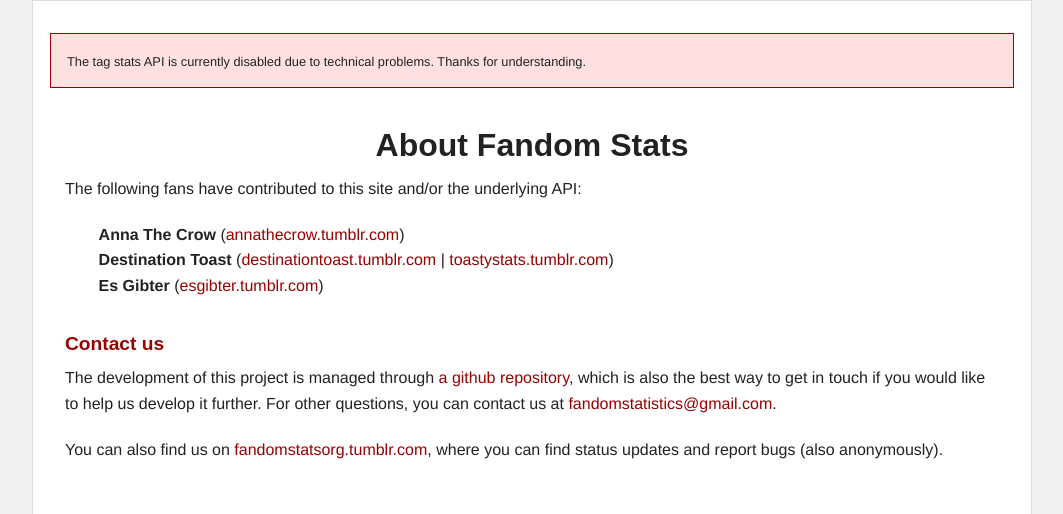
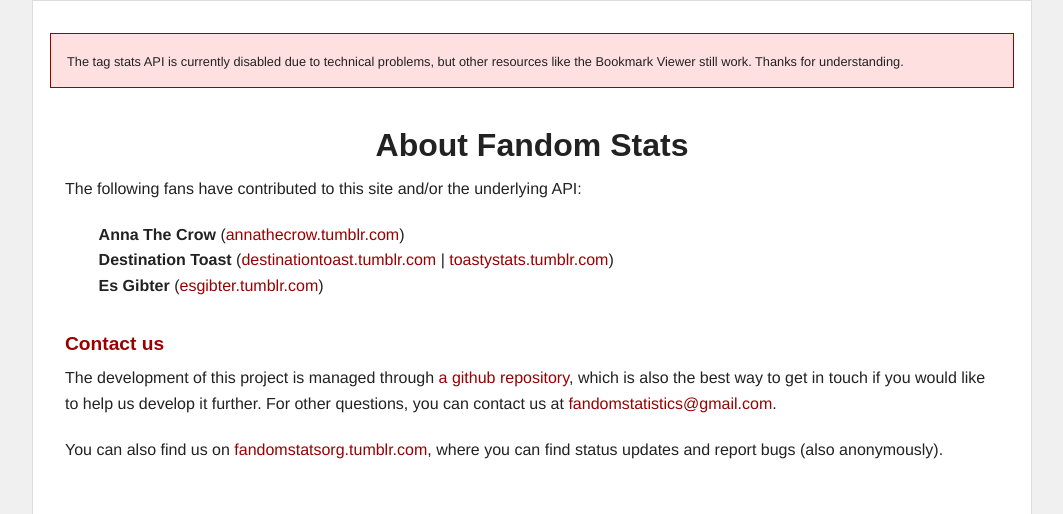
Before and after one commit to esgibter/fandomstats, a Flask app: page /about/ in a window 1280 px wide. Shown: the part 54-568 px from the top of the page, without its empty margins (108-1171 px from the left). Run offline with Flask 2, Linux system fonts and the light colour scheme.

Commit message:
Update wording for warning text

```diff
--- a/src/application/home/templates/base.html
+++ b/src/application/home/templates/base.html
@@ -91,7 +91,8 @@
 				<div id="main" class="large-12 columns {{ page_id|e }}">
 					<div class="row">
 						<div id="tmp-notice" class="small-12 columns">
-							The tag stats API is currently disabled due to technical problems. Thanks for understanding.
+							The tag stats API is currently disabled due to technical problems, but other resources like the Bookmark Viewer
+							still work. Thanks for understanding.
 						</div>
 					</div>
 					{% block content %}{% endblock %}
```
